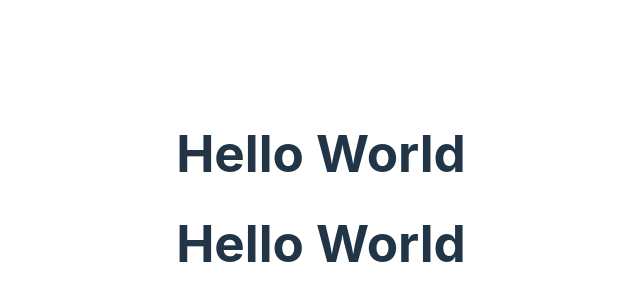
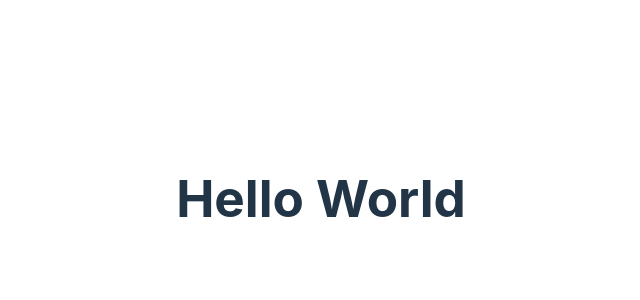
Before and after one commit to makasahara/timetree_creation_url, a React (Vite) app: page / in a window 1280 px wide. Shown: the part 202-502 px from the top of the page, without its empty margins (319-959 px from the left). Built offline with nearby package versions, Linux system fonts and the light colour scheme.

Commit message:
headingを一つに戻す。

```diff
--- a/src/App.tsx
+++ b/src/App.tsx
@@ -6,7 +6,6 @@ function App() {
   return (
     <>
       <Heading />
-      <Heading />
     </>
   )
 }
```
